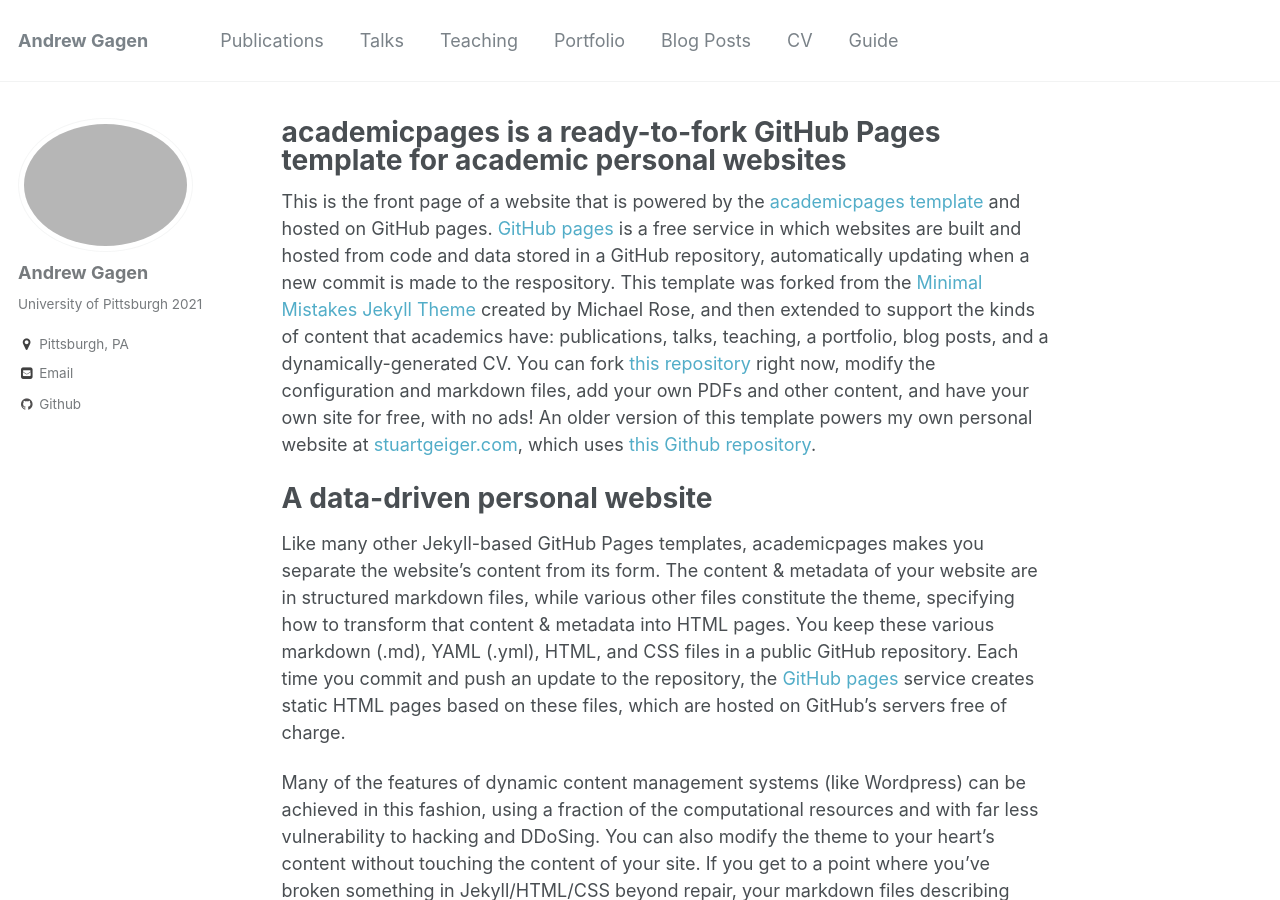
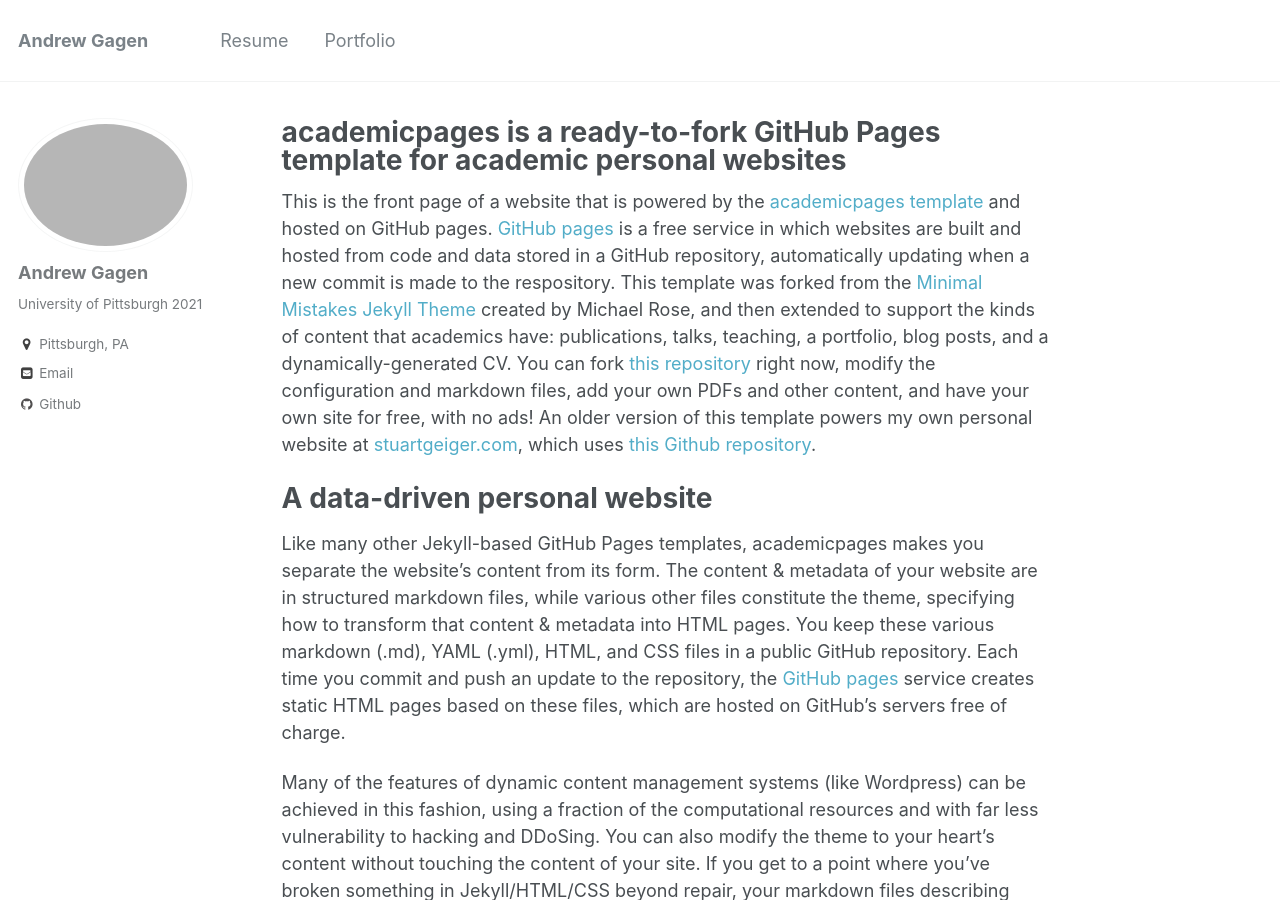
Before and after one commit to amg26/amg26.github.io, a Jekyll site: the page built from _pages/about.md, in a window 1280 px wide and 900 px high. Built offline with Jekyll 4.4.1, drawn with Linux system fonts in a browser that asks for light colours.

Commit message:
Change navbar

```diff
--- a/_data/navigation.yml
+++ b/_data/navigation.yml
@@ -1,22 +1,7 @@
 # main links links
 main:
-  - title: "Publications"
-    url: /publications/
-
-  - title: "Talks"
-    url: /talks/
-
-  - title: "Teaching"
-    url: /teaching/
+  - title: "Resume"
+    url: /file/resume.pdf
 
   - title: "Portfolio"
     url: /portfolio/
-
-  - title: "Blog Posts"
-    url: /year-archive/
-
-  - title: "CV"
-    url: /cv/
-
-  - title: "Guide"
-    url: /markdown/
```
